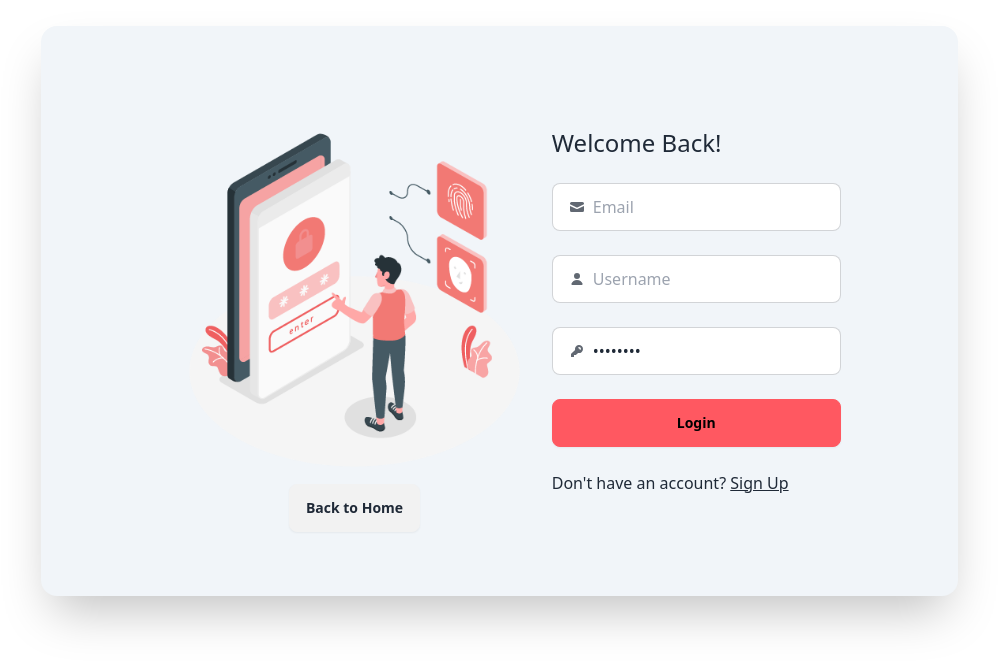
After one commit to OdinPie/vitalflow-blood-bank, a PHP site: page /authentication/login.php in a window 1280 px wide. The commit adds this page. Shown: the top 669 px of the page, without its empty margins (141-1139 px from the left). Run offline with PHP 8.4, Linux system fonts and the light colour scheme; some libraries are stand-ins or nearby versions.

Commit message:
login page done

```diff
--- /dev/null
+++ b/authentication/login.php
@@ -0,0 +1,39 @@
+<!DOCTYPE html>
+<html theme="light" lang="en">
+<head>
+    <meta charset="UTF-8">
+    <meta name="viewport" content="width=device-width, initial-scale=1.0">
+    <link href="https://cdn.jsdelivr.net/npm/daisyui@4.10.2/dist/full.min.css" rel="stylesheet" type="text/css" />
+    <script src="https://cdn.tailwindcss.com"></script>
+    <link rel="stylesheet" href="../style/style.css">
+    <title>Login</title>
+</head>
+<body>
+<div class="flex justify-center items-center">
+    <div class="flex justify-center items-center bg-slate-100 shadow-2xl rounded-2xl p-[5%] mt-[2%]">
+        <div class="w-1/2 flex flex-col justify-center items-center">
+            <img src="../img/login.png" alt="login">
+            <button class="btn"><a class="text-center" href="../index.php">Back to Home</a></button>
+        </div>
+            <div class="form">
+            <form action="">
+            <h1 class="text-2xl">Welcome Back!</h1><br>
+            <label class="input input-bordered flex items-center gap-2">
+                <svg xmlns="http://www.w3.org/2000/svg" viewBox="0 0 16 16" fill="currentColor" class="w-4 h-4 opacity-70"><path d="M2.5 3A1.5 1.5 0 0 0 1 4.5v.793c.026.009.051.02.076.032L7.674 8.51c.206.1.446.1.652 0l6.598-3.185A.755.755 0 0 1 15 5.293V4.5A1.5 1.5 0 0 0 13.5 3h-11Z" /><path d="M15 6.954 8.978 9.86a2.25 2.25 0 0 1-1.956 0L1 6.954V11.5A1.5 1.5 0 0 0 2.5 13h11a1.5 1.5 0 0 0 1.5-1.5V6.954Z" /></svg>
+                <input type="text" class="grow" placeholder="Email" />
+                </label><br>
+                <label class="input input-bordered flex items-center gap-2">
+                <svg xmlns="http://www.w3.org/2000/svg" viewBox="0 0 16 16" fill="currentColor" class="w-4 h-4 opacity-70"><path d="M8 8a3 3 0 1 0 0-6 3 3 0 0 0 0 6ZM12.735 14c.618 0 1.093-.561.872-1.139a6.002 6.002 0 0 0-11.215 0c-.22.578.254 1.139.872 1.139h9.47Z" /></svg>
+                <input type="text" class="grow" placeholder="Username" />
+                </label><br>
+                <label class="input input-bordered flex items-center gap-2">
+                <svg xmlns="http://www.w3.org/2000/svg" viewBox="0 0 16 16" fill="currentColor" class="w-4 h-4 opacity-70"><path fill-rule="evenodd" d="M14 6a4 4 0 0 1-4.899 3.899l-1.955 1.955a.5.5 0 0 1-.353.146H5v1.5a.5.5 0 0 1-.5.5h-2a.5.5 0 0 1-.5-.5v-2.293a.5.5 0 0 1 .146-.353l3.955-3.955A4 4 0 1 1 14 6Zm-4-2a.75.75 0 0 0 0 1.5.5.5 0 0 1 .5.5.75.75 0 0 0 1.5 0 2 2 0 0 0-2-2Z" clip-rule="evenodd" /></svg>
+                <input type="password" class="grow" value="password" />
+                </label><br>
+                <button class="btn btn-error w-full">Login</button>
+            </form><br>
+            <p>Don't have an account? <a href="" class="underline">Sign Up</a></p>
+            </div>
+    </div></div>
+</body>
+</html>
--- a/index.php
+++ b/index.php
@@ -6,6 +6,9 @@
     <title>VitalFlow🩸</title>
     <meta name='viewport' content='width=device-width, initial-scale=1'>
     <link rel='stylesheet' type='text/css' media='screen' href='style/style.css'>
+    <link rel="preconnect" href="https://fonts.googleapis.com">
+    <link rel="preconnect" href="https://fonts.gstatic.com" crossorigin>
+    <link href="https://fonts.googleapis.com/css2?family=Playfair+Display:ital,wght@0,400..900;1,400..900&display=swap" rel="stylesheet">
     <link href="https://cdn.jsdelivr.net/npm/daisyui@4.10.2/dist/full.min.css" rel="stylesheet" type="text/css" />
     <script src="https://cdn.tailwindcss.com"></script>
     <link href='https://ajax.googleapis.com/ajax/libs/jqueryui/1.12.1/themes/ui-lightness/jquery-ui.css'rel='stylesheet'>
--- a/shared/nav.html
+++ b/shared/nav.html
@@ -33,7 +33,7 @@
           </ul>
         </div>
         <div class="navbar-end">
-          <a class="btn bg-[#ef5f60] hover:bg-[#a72728] border-none">Login</a>
+          <a href="authentication/login.php" class="btn bg-[#ef5f60] hover:bg-[#a72728] border-none">Login</a>
         </div>
       </div>
 </body>
--- a/style/style.css
+++ b/style/style.css
@@ -4,3 +4,8 @@
     padding: 100px;
     background: red;
 }
+.playfair-display-font{
+    font-family: "Playfair Display", serif;
+    font-optical-sizing: auto;
+    font-style: normal;
+  }
```
Also changed, not shown: img/login.png (added).
